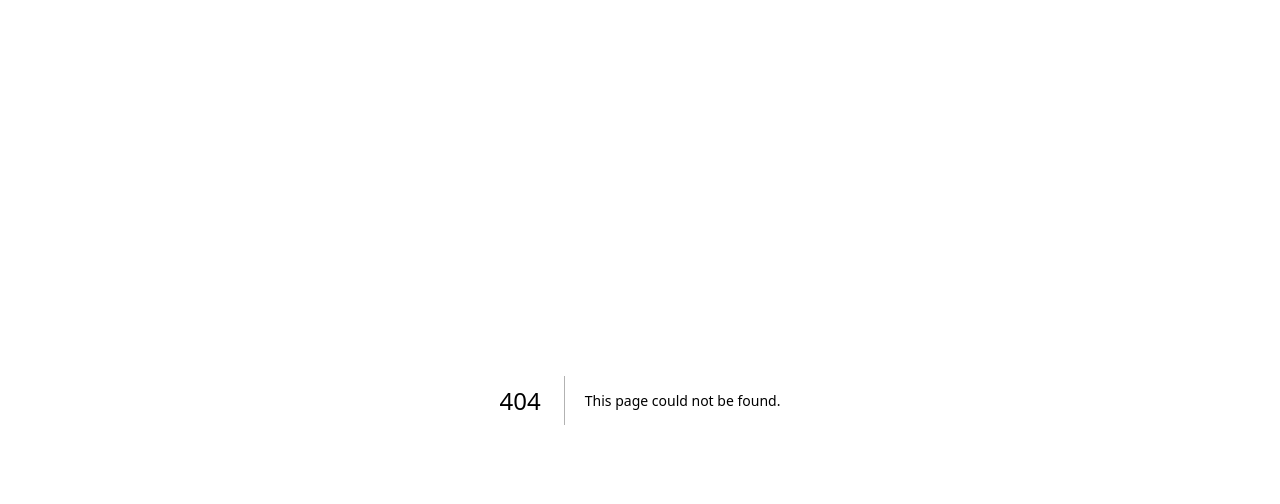
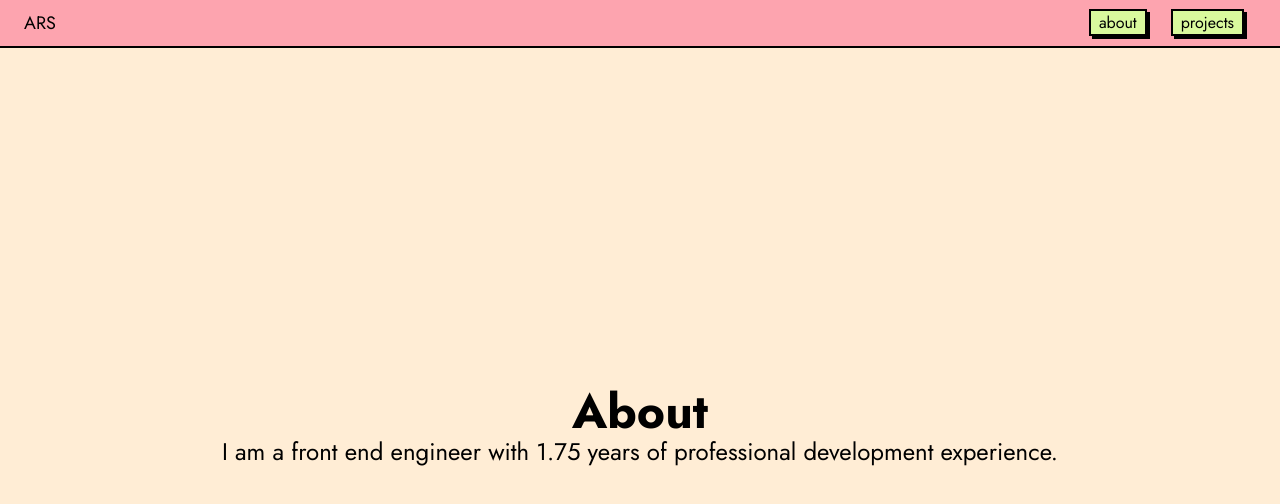
Before and after one commit to alexaraes/alexaraes.github.io, a Next.js app: page /about in a window 1280 px wide. Before the commit this address had no page. Shown: the top 504 px of the page. Built offline with nearby package versions, Linux system fonts and the light colour scheme.

Commit message:
added some routes and links, also svg components

```diff
--- /dev/null
+++ b/src/app/about/page.tsx
@@ -0,0 +1,22 @@
+const yearsSince = (dateString: string) => {
+    const pastDate = new Date(dateString);
+    const currentDate = new Date();
+
+    const diffInMilliseconds = currentDate.getTime() - pastDate.getTime();
+
+    const millisecondsPerYear = 1000 * 60 * 60 * 24 * 365.25; // Including leap years
+    const yearsDifference = diffInMilliseconds / millisecondsPerYear;
+
+    return yearsDifference.toFixed(2);
+};
+
+const Page = () => {
+    return (
+    <div className="flex flex-col justify-center items-center bg-orange-100 pb-10 h-screen">
+        <p className="lg:text-5xl font-bold">About</p>
+        <p className="lg:text-2xl">I am a front end engineer with {yearsSince("2015-09-15")} years of professional development experience.</p>
+      </div>
+    )
+  }
+
+export default Page;
--- a/src/app/layout.tsx
+++ b/src/app/layout.tsx
@@ -1,5 +1,6 @@
 import "../styles/global.css";
 import { jost } from '../app/ui/fonts';
+import NavBar from "./ui/navbar";
 
 export default function RootLayout({
     children,
@@ -8,7 +9,10 @@ export default function RootLayout({
   }) {
     return (
       <html lang="en">
-        <body className={`${jost.className} antialiased`}>{children}</body>
+        <body className={`${jost.className} antialiased`}>
+          <NavBar />
+          {children}
+        </body>
       </html>
     )
   }
--- a/src/app/page.tsx
+++ b/src/app/page.tsx
@@ -5,7 +5,6 @@ import Footer from "./ui/footer";
 const Page = () => {
     return (
       <>
-        <NavBar />
         <Hero />
         <div className="h-96"></div>
         <Footer />
--- a/src/app/projects/page.tsx
+++ b/src/app/projects/page.tsx
@@ -0,0 +1,14 @@
+import Link from "next/link";
+
+const Page = () => {
+    return (
+      <>
+        <div className="flex flex-col justify-center items-center bg-orange-100 pb-10 h-screen">
+            <p className="lg:text-5xl font-bold">Projects</p>
+            <a target="_blank" className="my-5 hover:bg-lime-200 lg:text-2xl" href="https://alexaraes.github.io/GFE-hero-feature/">Responsive Marketing Splash</a>
+        </div>
+      </>
+    )
+  }
+
+export default Page;
--- a/src/app/ui/button.tsx
+++ b/src/app/ui/button.tsx
@@ -1,12 +1,14 @@
+import Link from "next/link";
+
 interface ButtonProps {
     title: string;
 }
 
 const NavButton = ({ title }: ButtonProps) => {
     return (
-        <button className="bg-lime-200 mx-3 px-2 border-2 border-black shadow-brutal">
+        <Link href={`/${title}`} className="bg-lime-200 mx-3 px-2 border-2 border-black shadow-brutal">
             {title}
-        </button>
+        </Link>
     )
 }
 
--- a/src/app/ui/footer.tsx
+++ b/src/app/ui/footer.tsx
@@ -1,10 +1,21 @@
+import Link from "next/link";
 import NavButton from "./button";
+import LinkedIn from "./linkedin";
+import Github from "./github";
 
 const Footer = () => {
     return (
         <>
-            <div className="flex flex-row justify-center items-center border-t-2 border-black h-20 px-6 bg-lime-200 sticky top-full">
+            <div className="flex flex-col justify-center items-center border-t-2 border-black h-36 px-6 bg-lime-200 sticky top-full">
                 <p>Wow, you made it all the way down here. That's nice of you.</p>
+                <div className="flex flex-row justify-around w-1/6 mt-4">
+                    <a target="_blank" href="https://www.linkedin.com/in/alexaraes/">
+                        <LinkedIn />
+                    </a>
+                    <a target="_blank" href="https://www.github.com/alexaraes/">
+                        <Github />
+                    </a>
+                </div>
             </div>
         </>
     )
--- /dev/null
+++ b/src/app/ui/github.tsx
@@ -0,0 +1,9 @@
+const Github = () => {
+    return (
+        <svg xmlns="http://www.w3.org/2000/svg" width="24" height="24" viewBox="0 0 24 24" fill="none" stroke="currentColor" stroke-width="2" stroke-linecap="round" stroke-linejoin="round">
+            <path d="M9 19c-5 1.5-5-2.5-7-3m14 6v-3.87a3.37 3.37 0 0 0-.94-2.61c3.14-.35 6.44-1.54 6.44-7A5.44 5.44 0 0 0 20 4.77 5.07 5.07 0 0 0 19.91 1S18.73.65 16 2.48a13.38 13.38 0 0 0-7 0C6.27.65 5.09 1 5.09 1A5.07 5.07 0 0 0 5 4.77a5.44 5.44 0 0 0-1.5 3.78c0 5.42 3.3 6.61 6.44 7A3.37 3.37 0 0 0 9 18.13V22"></path>
+        </svg>
+    )
+}
+
+export default Github;
--- /dev/null
+++ b/src/app/ui/linkedin.tsx
@@ -0,0 +1,11 @@
+const LinkedIn = () => {
+    return (
+        <svg xmlns="http://www.w3.org/2000/svg" width="24" height="24" viewBox="0 0 24 24" fill="none" stroke="currentColor" stroke-width="2" stroke-linecap="round" stroke-linejoin="round">
+            <path d="M16 8a6 6 0 0 1 6 6v7h-4v-7a2 2 0 0 0-2-2 2 2 0 0 0-2 2v7h-4v-7a6 6 0 0 1 6-6z"></path>
+            <rect x="2" y="9" width="4" height="12"></rect>
+            <circle cx="4" cy="4" r="2"></circle>
+        </svg>
+    )
+}
+
+export default LinkedIn;
--- a/src/app/ui/navbar.tsx
+++ b/src/app/ui/navbar.tsx
@@ -1,16 +1,16 @@
+import Link from "next/link";
 import NavButton from "./button";
 
 const NavBar = () => {
     return (
         <>
             <div className="flex flex-row justify-between items-center border-b-2 border-black h-12 px-6 bg-rose-300">
-                <div className="text-lg">
+                <Link href="/" className="text-lg">
                     ARS
-                </div>
+                </Link>
                 <div>
                     <NavButton title="about" />
                     <NavButton title="projects" />
-                    <NavButton title="resume" />
                 </div>
             </div>
         </>
```
